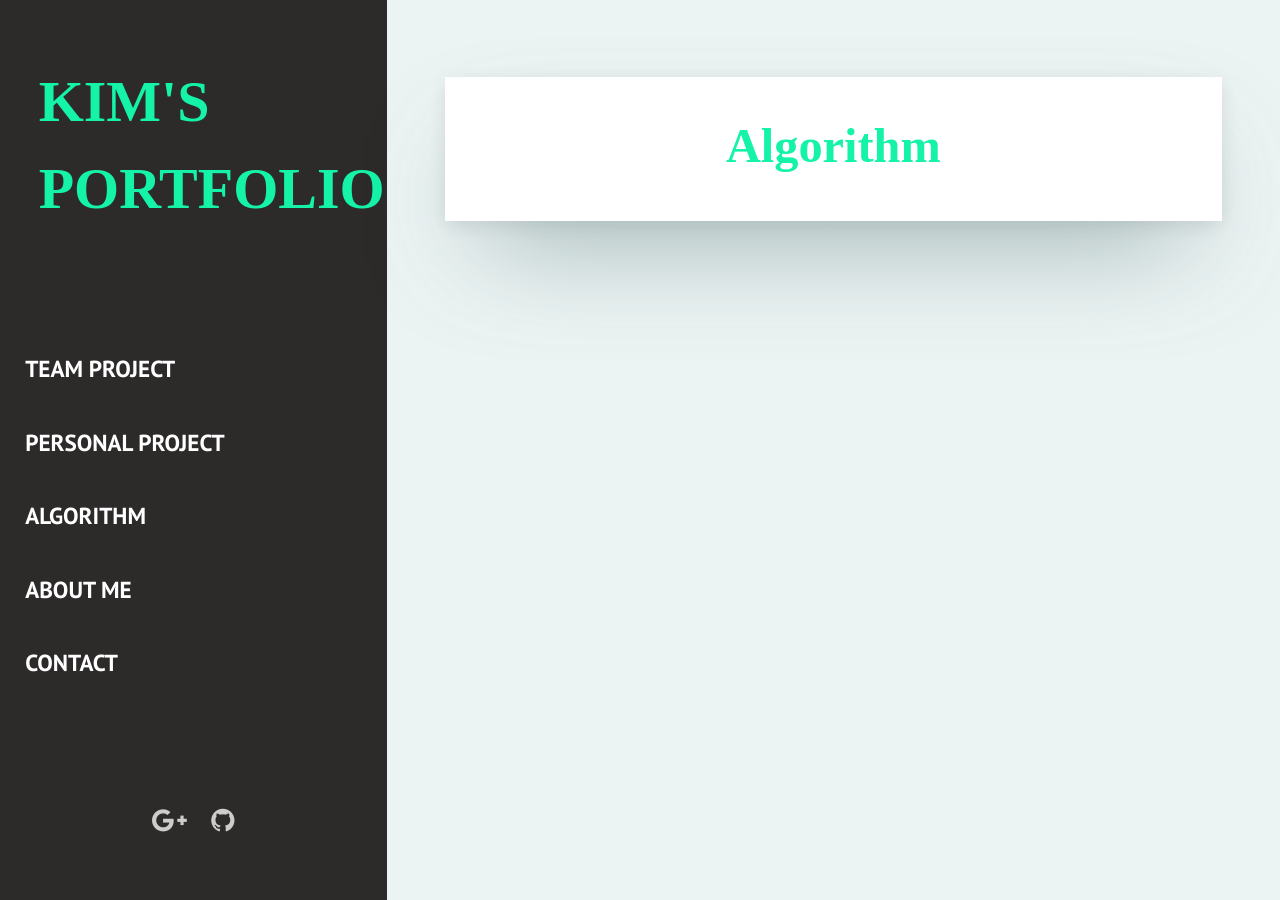
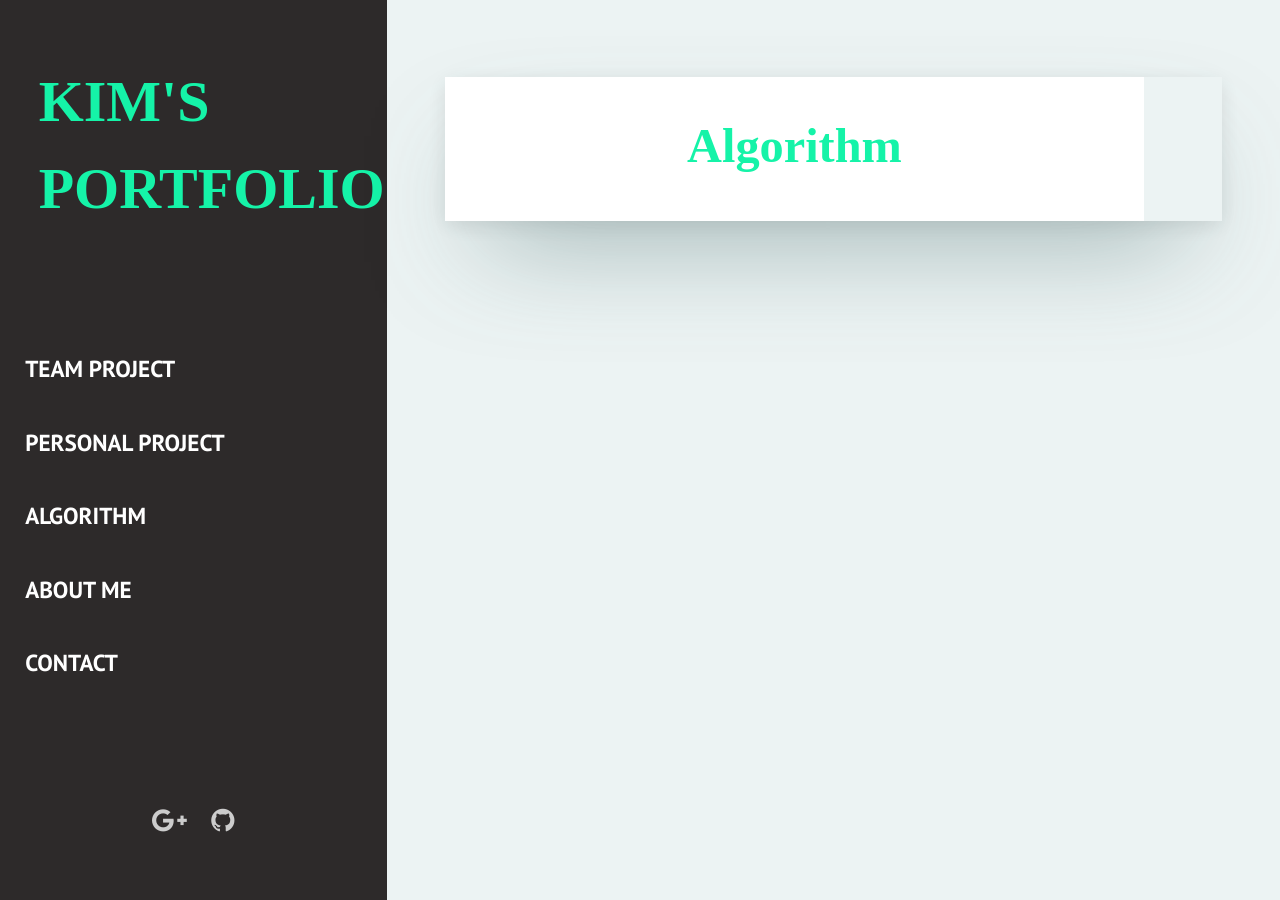
Before and after one commit to kimgusxo/kimgusxo.github.io, a Jekyll site: the page built from _pages/algorithm.html, in a window 1280 px wide. Built offline with Jekyll 4.4.1, drawn with Linux system fonts in a browser that asks for light colours; some web fonts are replaced.

Commit message:
크기변경

```diff
--- a/assets/css/main.css
+++ b/assets/css/main.css
@@ -884,6 +884,10 @@ pre code {
   padding: 4rem 1rem;
 }
 
+.wrap-content {
+  width: 90%;
+}
+
 .main-article, .page-article, .post {
   margin-bottom: 6rem;
   box-shadow: 0px 50px 110px -40px rgba(86, 119, 119, 0.68), 0px 5px 20px rgba(0, 0, 0, 0.1);
```
